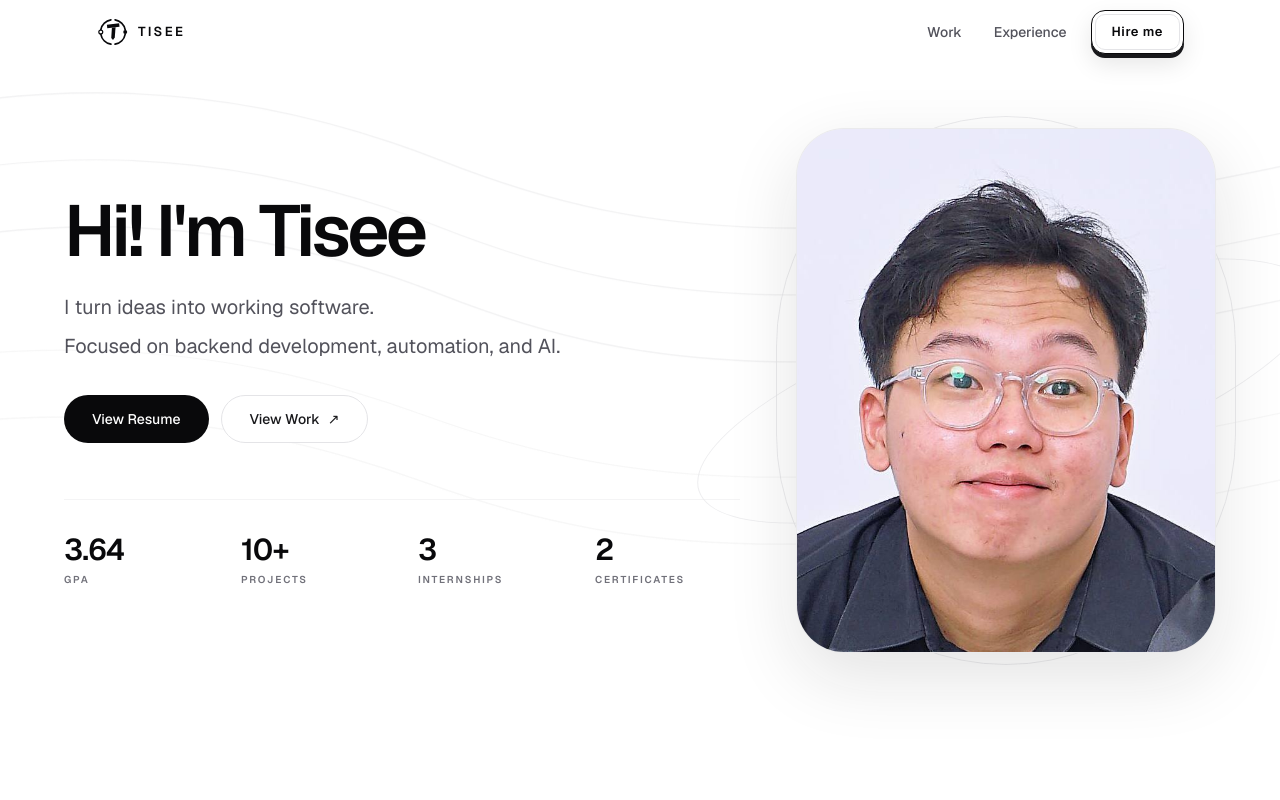
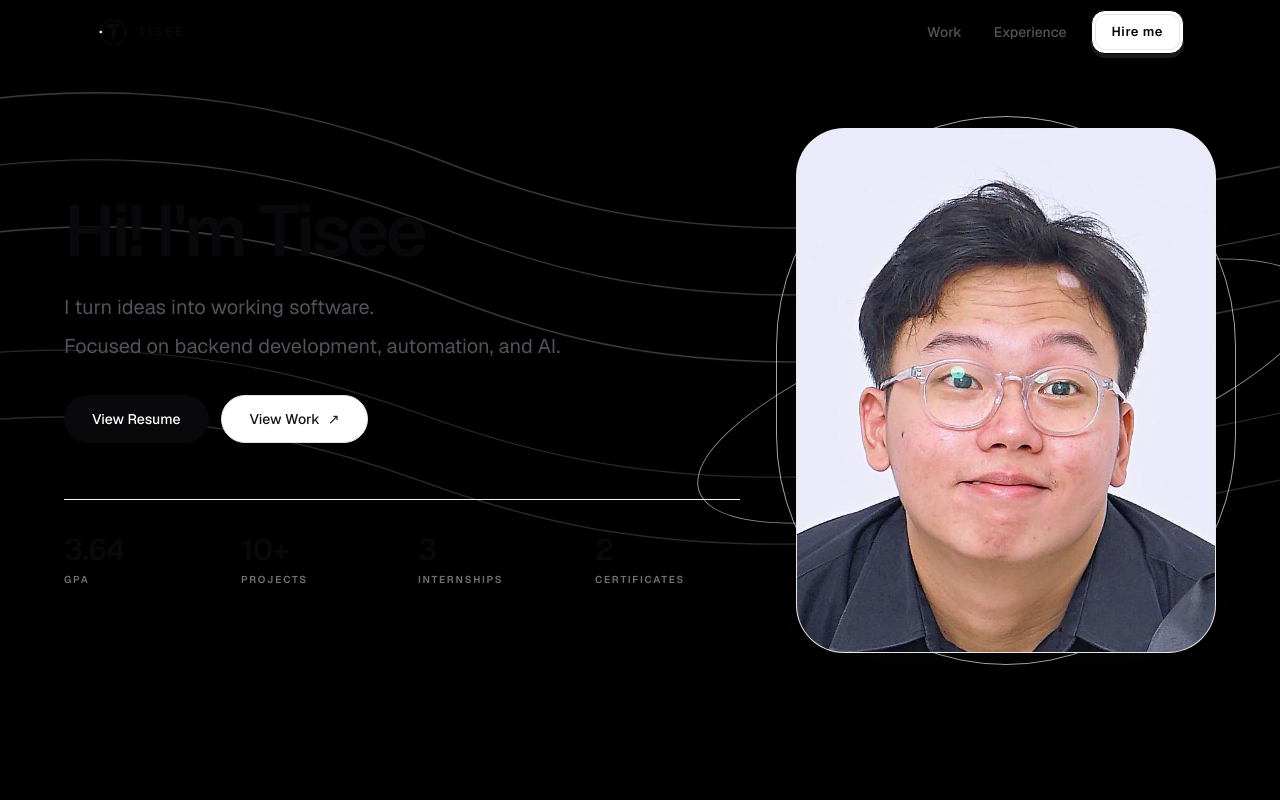
Before and after one commit to Tisee747/tisee-portfolio-v2, a Next.js app: page / in a window 1280 px wide. Shown: the top 800 px of the page. Built offline with nearby package versions, Linux system fonts and the light colour scheme.

Commit message:
test: force latest preview canvas black

```diff
--- a/src/app/globals.css
+++ b/src/app/globals.css
@@ -2,12 +2,12 @@
 
 @theme {
   --color-white: #FFFFFF;
-  --color-background: #FFFFFF;
+  --color-background: #000000;
   --color-foreground: #09090B;
 }
 
 :root {
-  --background: #FFFFFF;
+  --background: #000000;
   --foreground: #09090B;
   color-scheme: light;
 }
@@ -15,7 +15,7 @@
 html,
 body {
   margin: 0;
-  background-color: #FFFFFF !important;
+  background-color: #000000 !important;
   background-image: none !important;
 }
 
@@ -29,7 +29,7 @@ main,
 section,
 footer,
 nav {
-  background-color: #FFFFFF;
+  background-color: #000000 !important;
 }
 
 html {
```
